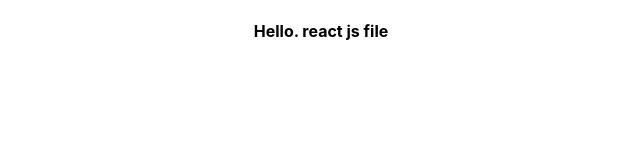
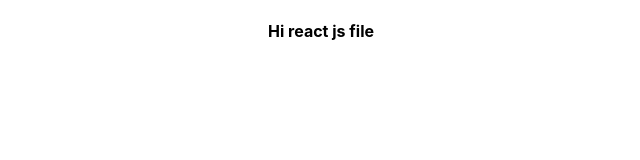
Before and after one commit to praveennick/testing, a React (Create React App) app: page / in a window 1280 px wide. Shown: the top 160 px of the page, without its empty margins (319-959 px from the left). Built offline with nearby package versions, Linux system fonts and the light colour scheme.

Commit message:
conflits resolved

```diff
--- a/src/App.js
+++ b/src/App.js
@@ -3,7 +3,7 @@ import "./App.css";
 function App() {
   return (
     <div className="App">
-      <h4>Hello. react js file</h4>
+      <h4>Hi react js file</h4>
     </div>
   );
 }
```
